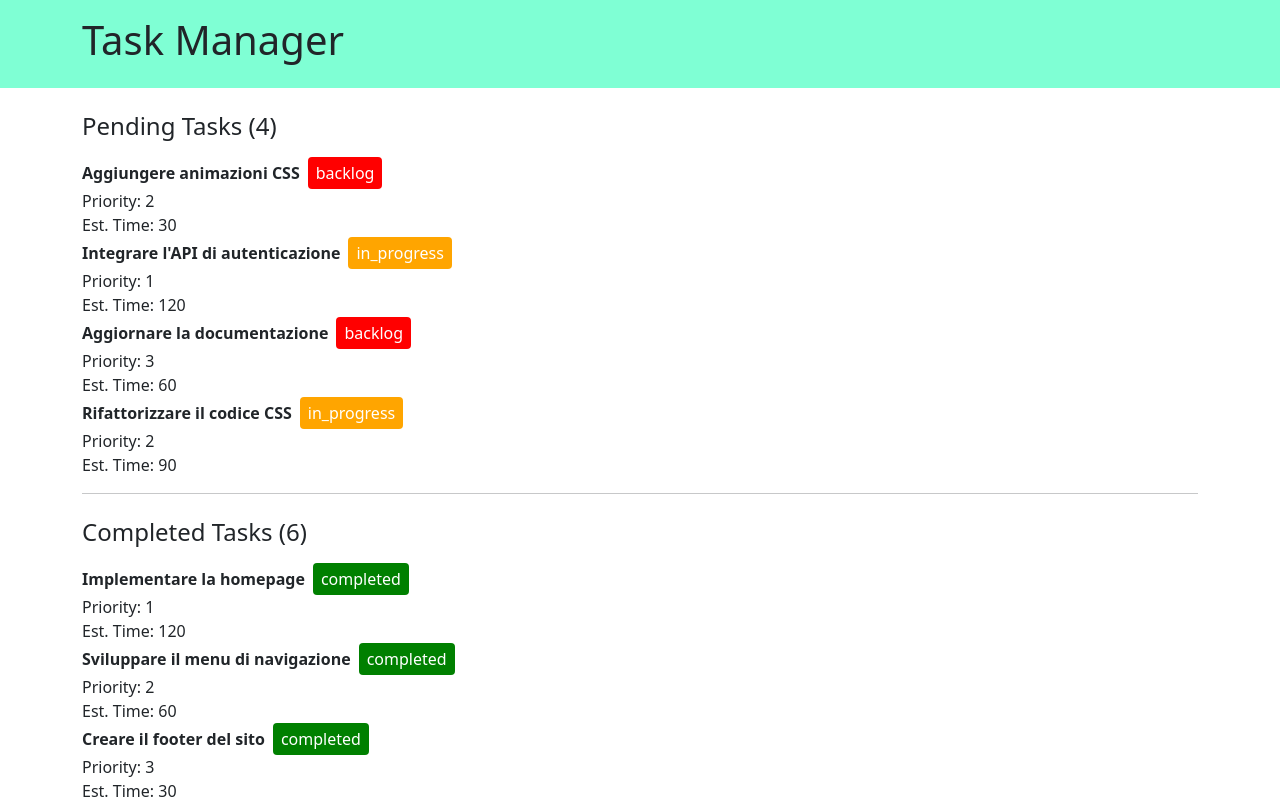
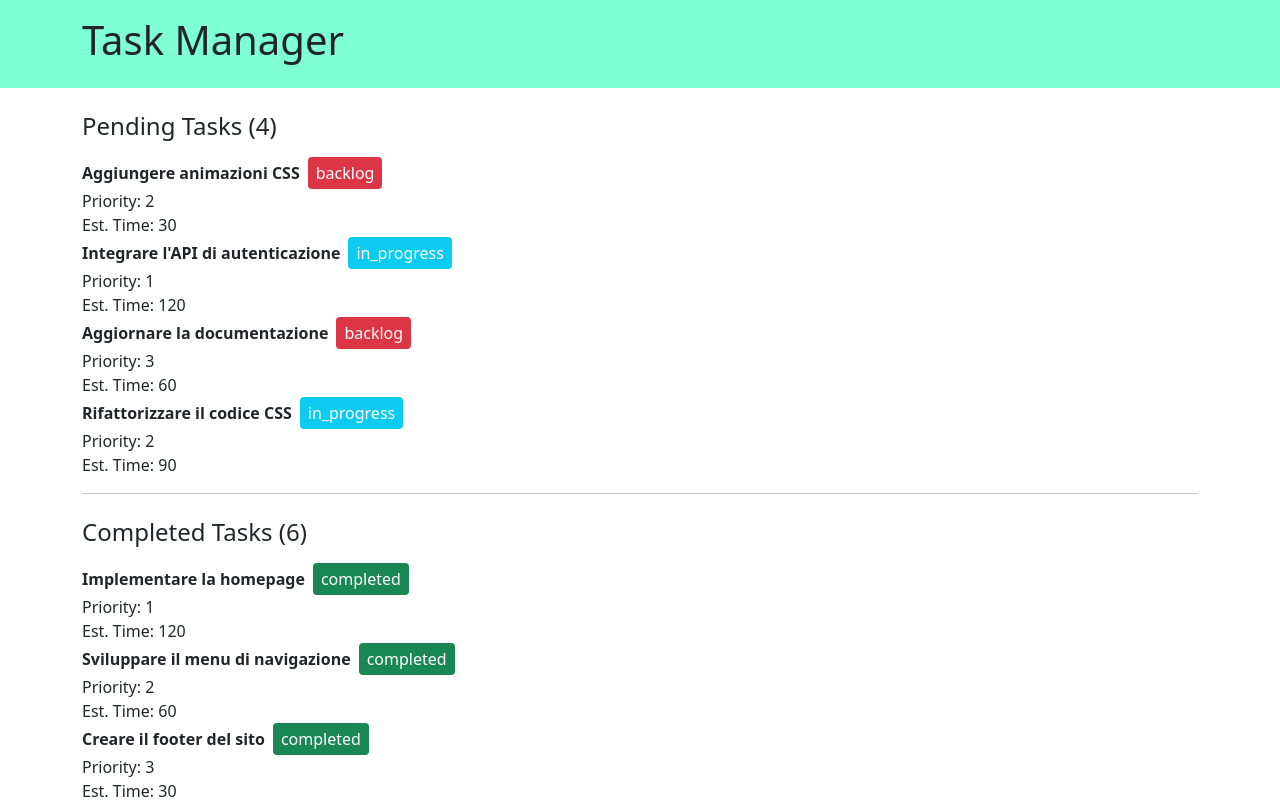
Before and after one commit to Alessandro-Fiora/react-task-list, a React (Vite) app: page / in a window 1280 px wide. Shown: the top 800 px of the page. Built offline with nearby package versions, Linux system fonts and the light colour scheme.

Commit message:
labels coloring with classname

```diff
--- a/src/App.jsx
+++ b/src/App.jsx
@@ -6,21 +6,21 @@ import "./App.css";
 import tasks from "./db/tasks";
 
 const getStatusColor = (task) => {
-  let statusColor;
+  let state;
   switch (task.state) {
     case "backlog":
-      statusColor = "red";
+      state = "bg-danger";
       break;
     case "in_progress":
-      statusColor = "orange";
+      state = "bg-info";
       break;
     case "completed":
-      statusColor = "green";
+      state = "bg-success";
       break;
     default:
-      statusColor = "orange";
+      state = "bg-secondary";
   }
-  return statusColor;
+  return state;
 };
 
 const pendingTasks = tasks.filter(
@@ -39,8 +39,8 @@ const renderTasks = (currentTasks) => {
               <li>
                 <b>{task.title}</b>
                 <span
-                  className="d-inline-block rounded-1 status-label text-white py-1 px-2 ms-2"
-                  style={{ backgroundColor: getStatusColor(task) }}
+                  className={`d-inline-block rounded-1 status-label text-white py-1 px-2 ms-2
+                    ${getStatusColor(task)}`}
                 >
                   {task.state}
                 </span>
```
